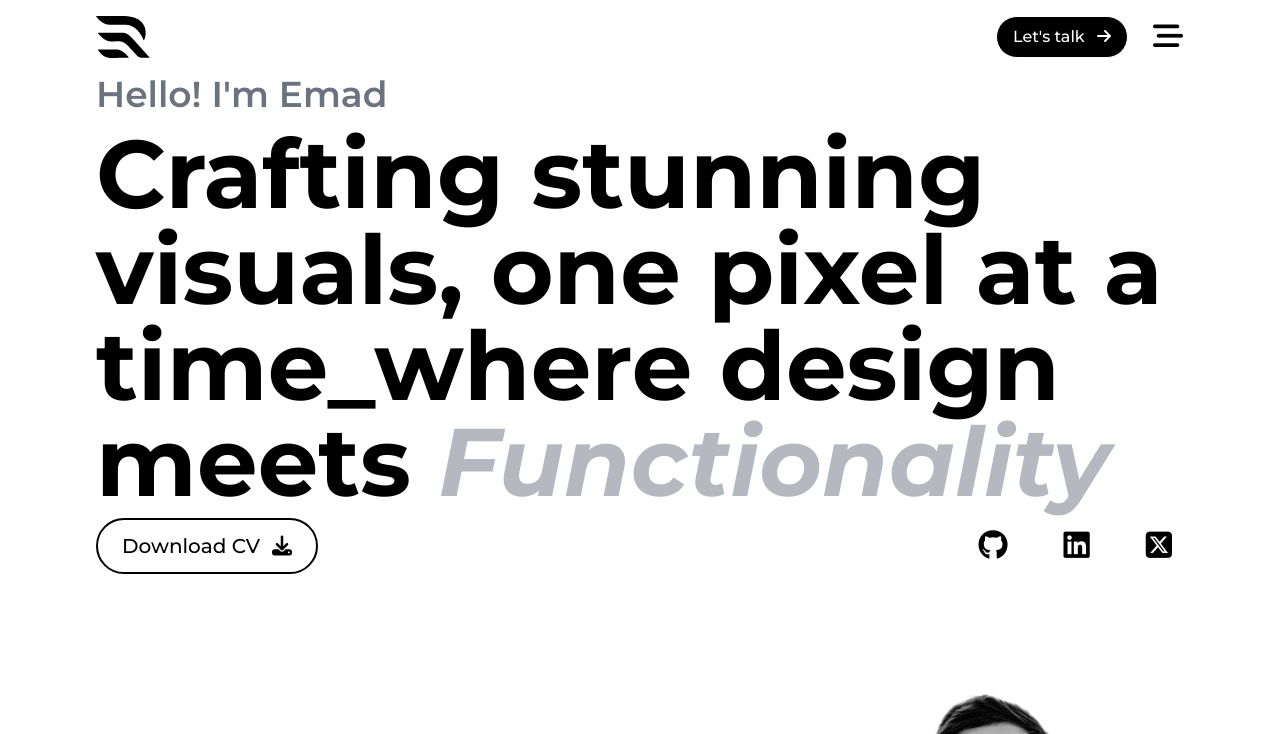
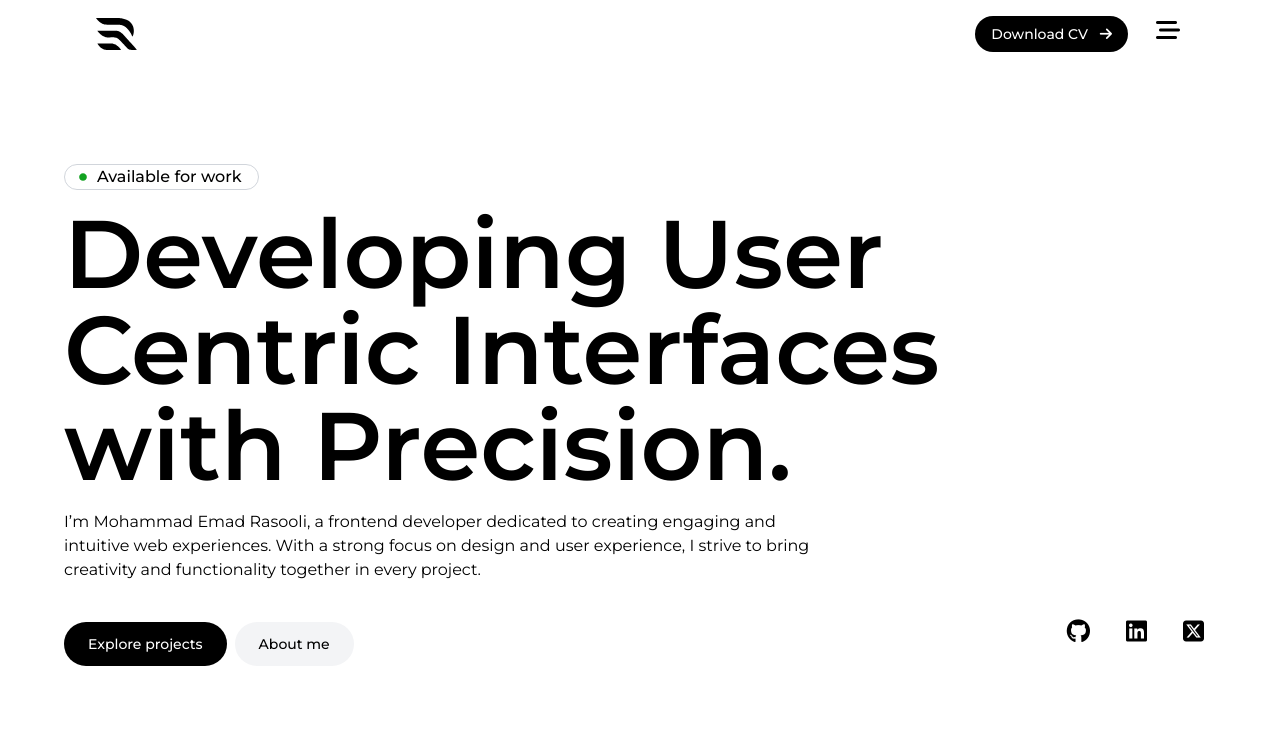
Before and after one commit to emadrasooli/Emad-Portfolio, a website: page public/index.html in a window 1280 px wide. Shown: the top 734 px of the page. Drawn offline with nearby package versions, Linux system fonts and the light colour scheme.

Commit message:
1st-refactoring-hero-section

```diff
--- a/public/index.html
+++ b/public/index.html
@@ -34,7 +34,7 @@
         <div class="flex items-center justify-between py-4 ">
             <div class="md:flex md:items-center md:gap-12 group 2xl:mt-4">
                 <a href="index.html" title="Home" class="transition-all duration-200 group-hover:opacity-75">
-                    <svg version="1.1" viewBox="0 0 2048 1598" height="42" xmlns="http://www.w3.org/2000/svg">
+                    <svg version="1.1" viewBox="0 0 2048 1598" height="32" xmlns="http://www.w3.org/2000/svg">
                         <path transform="translate(292)"
                             d="m0 0h153l299 1 219 1 170 1 35 2 42 4 51 7 51 9 41 9 52 13 40 12 44 15 32 13 29 13 28 14 23 13 26 16 16 11 18 13 14 11 13 11 11 9 9 9 8 7 18 18 7 8 9 10 9 11 12 15 13 18 10 15 13 21 16 29 13 27 11 27 10 28 8 26 10 40 6 33 5 38 2 26 1 20v47l-2 35-4 35-6 36-6 27-8 29-10 28-9 20-10 19-10 14-9 10-5 4-4-10-11-32-12-30-15-33-17-34-13-23-12-21-14-22-20-30-12-17-26-36-14-18-10-13-18-22-11-13-12-14-14-15-9-10-32-32-8-7-11-10-11-9-12-10-20-15-17-12-17-11-20-12-18-10-30-15-36-15-35-12-36-10-36-8-35-6-40-5-35-3-47-2h-71l-218 5h-171l-53-2-59-4-45-5-36-6-29-7-26-8-27-10-32-14-26-13-24-14-18-11-19-13-19-14-14-11-13-11-11-9-17-16-15-14-16-16-7-8-8-8-7-8-11-12-9-11-13-15-9-11-13-16-10-13-14-18-9-12v-2l18-1 35-1 64-1z" />
                         <path transform="translate(213,636)"
@@ -45,17 +45,14 @@
 
                 </a>
             </div>
-            <div class="flex items-center gap-6">
-                <div class="sm:flex sm:gap-4">
-                    <a class="px-4 py-2 text-base font-medium text-white transition-all duration-300 bg-black border border-white rounded-full hover:bg-white hover:border hover:border-black hover:text-black"
-                        href="#contact">Let's talk <i class="fa-solid fa-arrow-right ps-2"></i></a>
-                </div>
-                <div>
-                    <button id="enterToggle">
-                        <i
-                            class="w-8 h-8 text-2xl text-black transition-all duration-200 hover:text-gray-900 fa-solid fa-bars-staggered xl:text-3xl"></i>
-                    </button>
-                </div>
+            <div class="flex items-center gap-6 align-middle">
+                <a class="px-4 py-2 text-sm font-medium text-white transition-all duration-300 bg-black rounded-full cursor-pointer hover:bg-gray-900"
+                    download="./assets/Emad-CV.pdf">Download CV <i class="fa-solid fa-arrow-right ps-2"></i></a>
+                <button id="enterToggle">
+                    <i
+                        class="w-8 h-8 text-2xl text-black transition-all duration-200 hover:text-gray-900 fa-solid fa-bars-staggered"></i>
+                </button>
+
             </div>
         </div>
     </div>
@@ -65,7 +62,7 @@
             <div class="flex items-center justify-between py-4 ">
                 <div class="md:flex md:items-center md:gap-12 group 2xl:mt-4">
                     <a href="index.html" title="Home" class="transition-all duration-200 group-hover:opacity-75">
-                        <svg version="1.1" viewBox="0 0 2048 1599" height="42" xmlns="http://www.w3.org/2000/svg">
+                        <svg version="1.1" viewBox="0 0 2048 1599" height="32" xmlns="http://www.w3.org/2000/svg">
                             <path transform="translate(285)"
                                 d="m0 0h262l251 1 198 1h122l42 2 49 5 47 6 41 7 39 8 47 11 33 9 63 20 28 11 28 12 28 13 25 13 27 16 30 20 17 12 16 12 11 10 8 7 10 9 8 7 19 19 9 11 11 12 11 14 15 20 15 22 13 21 12 21 13 26 12 28 11 29 8 25 9 34 7 35 6 42 3 35 1 24v32l-2 40-4 40-6 36-9 38-8 26-8 22-9 20-9 17-10 14-9 10-6 4-13-38-13-33-12-27-14-29-13-25-14-24-15-24-19-28-15-22-13-18-10-14-12-16-14-18-11-14-8-10-11-13-11-12-7-8-14-15-7-8-29-29-8-7-12-11-14-12-36-27-15-10-19-12-28-16-21-11-30-13-26-10-35-12-33-9-38-8-33-5-39-5-52-4-39-1h-42l-74 2h-29l-102 3-118 1h-50l-50-1-48-2-59-5-41-5-33-6-25-6-26-8-28-11-33-14-20-10-24-14-20-12-23-16-21-16-14-11-13-11-14-12-16-15-30-30-7-8-14-15-13-15-11-13-11-14-13-16-11-14-13-16-10-14-1-3 56-2 51-1z"
                                 fill="#fff" />
@@ -81,8 +78,8 @@
                 </div>
                 <div class="flex items-center gap-6">
                     <div class="sm:flex sm:gap-4">
-                        <a class="px-4 py-2 text-base font-medium text-white transition-all duration-300 bg-black border border-white rounded-full hover:bg-white hover:border hover:border-black hover:text-black"
-                            href="#contact">Let's talk <i class="fa-solid fa-arrow-right ps-2"></i></a>
+                        <a class="px-4 py-2 text-sm font-semibold text-black transition-all duration-300 bg-white rounded-full hover:bg-gray-200"
+                            href="./assets/Emad-CV.pdf">Download CV <i class="fa-solid fa-arrow-right ps-2"></i></a>
                     </div>
                     <div>
                         <button id="closeToggle">
@@ -121,14 +118,14 @@
             </div>
             <div class="py-6 lg:py-12">
                 <ul class="flex gap-3 pt-6 text-2xl xl:gap-8 xl:text-3xl md:pt-0">
-                    <li><a class="p-2 px-3 text-white transition-all duration-300 hover:text-gray-500/50 rounded-xl"
+                    <li><a class="p-2 px-3 text-white transition-all duration-300 hover:text-gray-400 rounded-xl"
                             href="https://github.com/emadrasooli" target="_blank"><i
                                 class="fa-brands fa-github"></i></a>
                     </li>
-                    <li><a class="p-2 px-3 text-white transition-all duration-300 hover:text-gray-500/50 rounded-xl"
+                    <li><a class="p-2 px-3 text-white transition-all duration-300 hover:text-gray-400 rounded-xl"
                             href="https://www.linkedin.com/in/m-emad-rasooli-9a308b266/" target="_blank"><i
                                 class="fa-brands fa-linkedin"></i></a></li>
-                    <li><a class="p-2 px-3 text-white transition-all duration-300 hover:text-gray-500/50 rounded-xl"
+                    <li><a class="p-2 px-3 text-white transition-all duration-300 hover:text-gray-400 rounded-xl"
                             href="https://x.com/M_Emad2004" target="_blank"><i
                                 class="fa-brands fa-square-x-twitter"></i></a></li>
                 </ul>
@@ -137,27 +134,43 @@
     </header>
 
     <!-- Hero Section  -->
-    <div class="px-8 mx-auto max-w-screen-2xl sm:px-12 lg:px-24">
-        <div class="flex flex-col pt-6 lg:pt-0 2xl:pt-24 md:text-start">
-            <div data-aos="fade-right">
-                <p class="text-xl font-semibold text-gray-500 lg:text-4xl">Hello! I'm Emad</p>
+    <div class="px-8 py-24 mx-auto max-w-screen-2xl sm:px-12 lg:px-16 2xl:py-36">
+        <div class="flex flex-col md:text-start">
+            <div data-aos="fade-up" data-aos-duration="1000"
+                class="flex items-center px-2 border border-gray-300 rounded-full pe-4 w-fit">
+                <div id="lottie-available" class="w-6 pe-1"></div>
+                <p class="font-medium">Available for work</p>
             </div>
             <p data-aos="fade-up" data-aos-duration="2000"
-                class="flex-wrap pt-3 text-5xl font-bold leading-none sm:text-6xl lg:text-7xl xl:text-8xl 2xl:text-[120px] 2xl:pt-6">
-                Crafting stunning visuals, one pixel at a time_where design meets <span
-                    class="italic text-gray-500/50">Functionality</span>
+                class="flex-wrap max-w-4xl pt-4 text-5xl font-semibold sm:text-6xl lg:text-8xl">
+                Developing User Centric Interfaces with Precision.
             </p>
+            <p class="max-w-3xl pt-4 font-normal text-md" data-aos="fade-up" data-aos-duration="3000">
+                I’m Mohammad Emad Rasooli, a frontend developer dedicated to creating engaging and intuitive web
+                experiences. With a strong focus on design and user experience, I strive to bring creativity and
+                functionality together in every project.
+            </p>
+
 
             <!-- Crafting beautiful, user-friendly designs that bring your ideas to life. -->
             <!-- Crafting stunning visuals, one pixel at a time—where design meets functionality. -->
             <!-- Designing digital product with emphasis on visual design -->
         </div>
-        <div class="relative flex flex-col pt-8 sm:pt-24 xl:pt-2 2xl:pt-24 md:flex-row md:items-center">
-            <a class="px-4 py-2 text-base font-medium text-black transition-all duration-300 border-2 border-black rounded-full w-fit xl:py-3 xl:px-6 xl:text-xl hover:bg-black hover:text-white hover:shadow-lg hover:shadow-gray-500"
-                href="../assets/Emad-CV.pdf" download="Emad-CV.pdf">Download CV<i
-                    class="fa-solid fa-download ps-3"></i></a>
+        <div class="relative flex flex-col pt-4 2xl:pt-12 md:flex-row md:items-center" data-aos="fade-up"
+            data-aos-duration="3000">
+            <div class="flex flex-row items-center space-x-2">
+                <a class="px-6 py-3 mt-6 text-sm font-medium text-white bg-black rounded-full w-fit hover:bg-gray-900"
+                    href="#projects">Explore
+                    projects
+                </a>
+                <a href="#about"
+                    class="px-6 py-3 mt-6 text-sm font-medium text-black bg-gray-100 rounded-full hover:bg-gray-200 w-fit">
+                    About me
+                </a>
+
+            </div>
             <div class="md:absolute md:right-0">
-                <ul class="flex gap-3 pt-6 text-2xl xl:gap-8 xl:text-3xl md:pt-0">
+                <ul class="flex gap-3 pt-6 text-2xl md:pt-0">
                     <li><a class="p-2 px-3 hover:bg-slate-100 rounded-xl" href="https://github.com/emadrasooli"
                             target="_blank"><i class="fa-brands fa-github"></i></a>
                     </li>
@@ -356,11 +369,9 @@
     </div>
 
     <!-- Project Section  -->
-    <div id="projects" class="px-8 mx-auto max-w-screen-2xl sm:px-12 lg:px-24">
+    <div id="projects" class="px-8 mx-auto max-w-7xl sm:px-12 lg:px-24">
         <div class="pt-36">
-            <div>
-                <p class="text-3xl font-bold text-center xl:text-4xl">Projects</p>
-            </div>
+            <h2 class="text-3xl font-bold text-center xl:text-4xl">Projects</h2>
 
             <div class="flex flex-col pt-16 lg:flex-row lg:pt-24">
                 <div class="lg:w-1/2 lg:order-1 lg:flex lg:justify-center">
@@ -370,7 +381,8 @@
                             class="object-cover w-full h-full transition-all duration-500 hover:scale-105 grayscale hover:grayscale-0">
                     </div>
                 </div>
-                <div class="relative flex flex-col pt-6 lg:pt-0 lg:w-1/2 lg:order-2 lg:ps-6 lg:max-w-2xl">
+                <div class="relative flex flex-col pt-6 lg:pt-0 lg:w-1/2 lg:order-2 lg:ps-6 lg:max-w-2xl"
+                    data-aos="fade-up">
                     <p class="text-base font-semibold text-gray-500 lg:text-lg">API Project</p>
                     <h2 class="pt-2 text-2xl font-bold lg:text-3xl">GitHubFind</h2>
                     <p class="pt-3 text-base text-gray-800 lg:text-lg">Web application built with HTML, Bootstrap, and
@@ -396,7 +408,8 @@
                             class="object-cover w-full h-full transition-all duration-500 hover:scale-105 grayscale hover:grayscale-0">
                     </div>
                 </div>
-                <div class="relative flex flex-col pt-6 lg:pt-0 lg:w-1/2 lg:order-1 lg:ps-6 xl:ps-0 lg:max-w-2xl">
+                <div class="relative flex flex-col pt-6 lg:pt-0 lg:w-1/2 lg:order-1 lg:ps-6 xl:ps-0 lg:max-w-2xl"
+                    data-aos="fade-up">
                     <p class="text-base font-semibold text-gray-500 lg:text-lg">Bootstrap Project</p>
                     <h2 class="pt-2 text-2xl font-bold lg:text-3xl">RaHa Charity</h2>
                     <p class="pt-3 text-base text-gray-800 lg:text-lg">I recreated the Raha Charity website design as a
@@ -421,7 +434,8 @@
                             class="object-cover w-full h-full transition-all duration-500 hover:scale-105 grayscale hover:grayscale-0">
                     </div>
                 </div>
-                <div class="relative flex flex-col pt-6 lg:pt-0 lg:w-1/2 lg:order-2 lg:ps-6 lg:max-w-2xl">
+                <div class="relative flex flex-col pt-6 lg:pt-0 lg:w-1/2 lg:order-2 lg:ps-6 lg:max-w-2xl"
+                    data-aos="fade-up">
                     <p class="text-base font-semibold text-gray-500 lg:text-lg">OOP JS Project</p>
                     <h2 class="pt-2 text-2xl font-bold lg:text-3xl">TRAcalorie</h2>
                     <p class="pt-3 text-base text-gray-800 lg:text-lg">I developed a calorie tracking app using
@@ -447,7 +461,8 @@
                             class="object-cover w-full h-full transition-all duration-500 hover:scale-105 grayscale hover:grayscale-0">
                     </div>
                 </div>
-                <div class="relative flex flex-col pt-6 lg:pt-0 lg:w-1/2 lg:order-1 lg:ps-6 xl:ps-0 lg:max-w-2xl">
+                <div class="relative flex flex-col pt-6 lg:pt-0 lg:w-1/2 lg:order-1 lg:ps-6 xl:ps-0 lg:max-w-2xl"
+                    data-aos="fade-up">
                     <p class="text-base font-semibold text-gray-500 lg:text-lg">API JS Project</p>
                     <h2 class="pt-2 text-2xl font-bold lg:text-3xl">Movix App</h2>
                     <p class="pt-3 text-base text-gray-800 lg:text-lg">I developed a responsive web application that
--- a/public/js/main.js
+++ b/public/js/main.js
@@ -95,6 +95,14 @@ lottie.loadAnimation({
   path: "./assets/Animation - 1726572800513.json",
 });
 
+lottie.loadAnimation({
+  container: document.getElementById("lottie-available"),
+  renderer: "svg",
+  loop: true,
+  autoplay: true,
+  path: "./assets/Animation - 1726658785959.json",
+});
+
 document.getElementById("scrollUp").addEventListener("click", () => {
   window.scrollTo({
     top: 0,
```
Also changed, not shown: public/assets/Animation - 1726658785959.json (added, +1 -0 lines), public/style.css.
